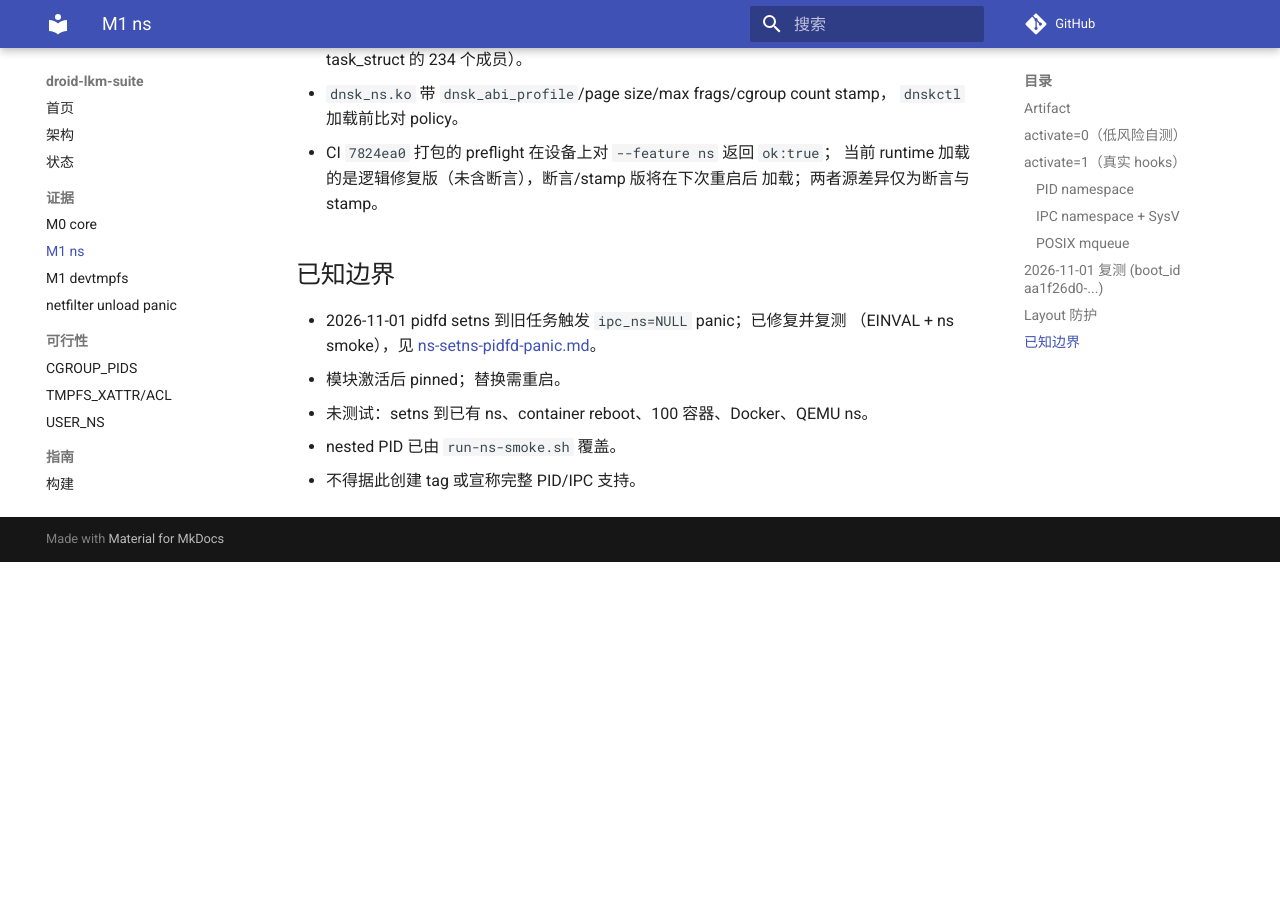
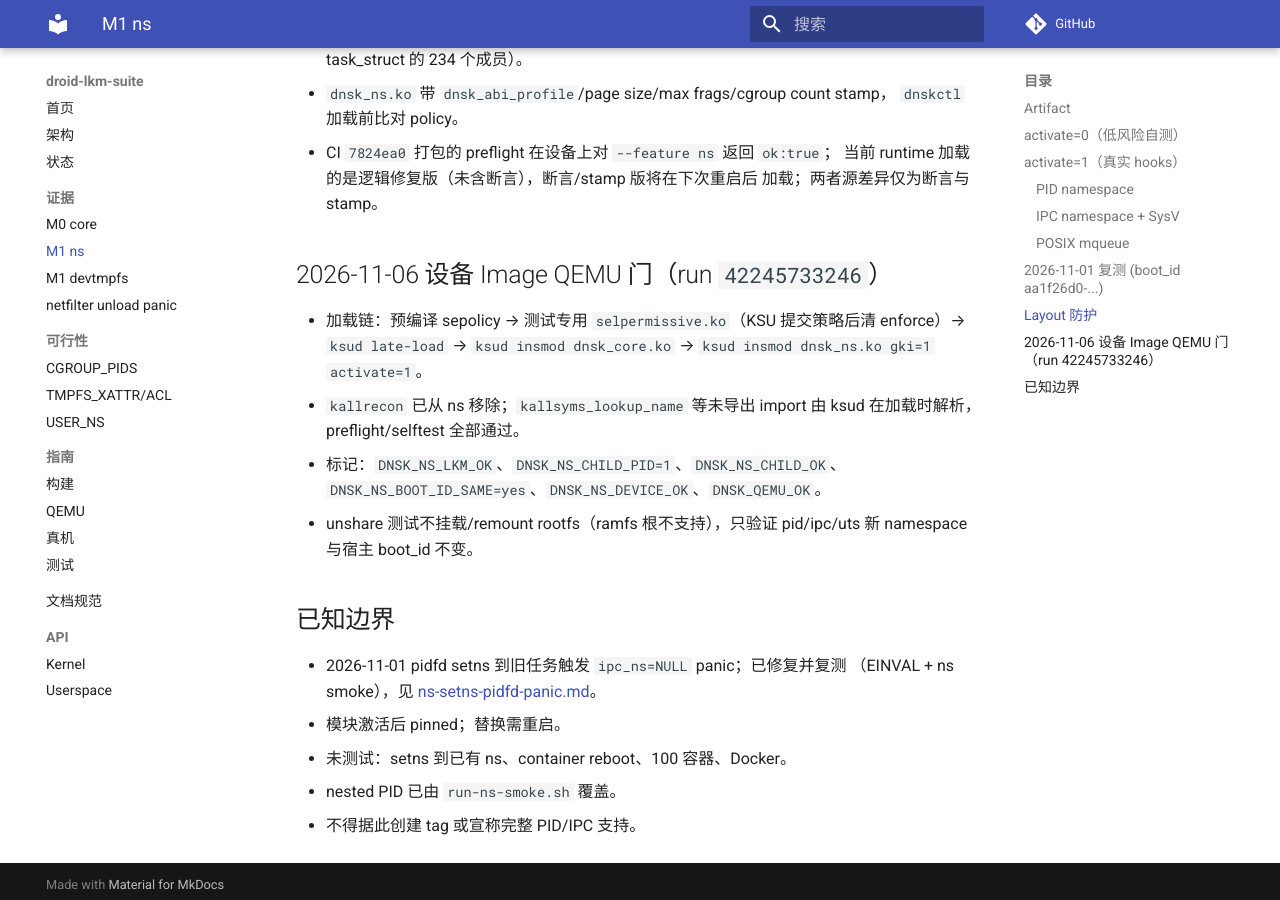
Before and after one commit to uobe1/droid-lkm-suite, an MkDocs documentation site: the page built from docs/evidence/m1-ns.md, in a window 1280 px wide and 900 px high, scrolled down 2343 px. Built offline with MkDocs 1.6.1 and Material for MkDocs 9.7.7, drawn with Linux system fonts in a browser that asks for light colours; comment, search, counter and statistics services are not loaded; before the commit the page ends 2905 px from its top, so only the background shows below that.

Commit message:
docs(evidence): ns device-image ksud gate passed

```diff
--- a/docs/evidence/m1-ns.md
+++ b/docs/evidence/m1-ns.md
@@ -112,11 +112,23 @@ ns pidfd NULL 修复后，以修复版 `dnsk_ns` 复跑嵌套容器 smoke 仍为
   当前 runtime 加载的是逻辑修复版（未含断言），断言/stamp 版将在下次重启后
   加载；两者源差异仅为断言与 stamp。
 
+## 2026-11-06 设备 Image QEMU 门（run `42245733246`）
+
+- 加载链：预编译 sepolicy → 测试专用 `selpermissive.ko`（KSU 提交策略后清
+  enforce）→ `ksud late-load` → `ksud insmod dnsk_core.ko` →
+  `ksud insmod dnsk_ns.ko gki=1 activate=1`。
+- `kallrecon` 已从 ns 移除；`kallsyms_lookup_name` 等未导出 import 由 ksud
+  在加载时解析，preflight/selftest 全部通过。
+- 标记：`DNSK_NS_LKM_OK`、`DNSK_NS_CHILD_PID=1`、`DNSK_NS_CHILD_OK`、
+  `DNSK_NS_BOOT_ID_SAME=yes`、`DNSK_NS_DEVICE_OK`、`DNSK_QEMU_OK`。
+- unshare 测试不挂载/remount rootfs（ramfs 根不支持），只验证 pid/ipc/uts
+  新 namespace 与宿主 boot_id 不变。
+
 ## 已知边界
 
 - 2026-11-01 pidfd setns 到旧任务触发 `ipc_ns=NULL` panic；已修复并复测
   （EINVAL + ns smoke），见 [ns-setns-pidfd-panic.md](ns-setns-pidfd-panic.md)。
 - 模块激活后 pinned；替换需重启。
-- 未测试：setns 到已有 ns、container reboot、100 容器、Docker、QEMU ns。
+- 未测试：setns 到已有 ns、container reboot、100 容器、Docker。
 - nested PID 已由 `run-ns-smoke.sh` 覆盖。
 - 不得据此创建 tag 或宣称完整 PID/IPC 支持。
```
